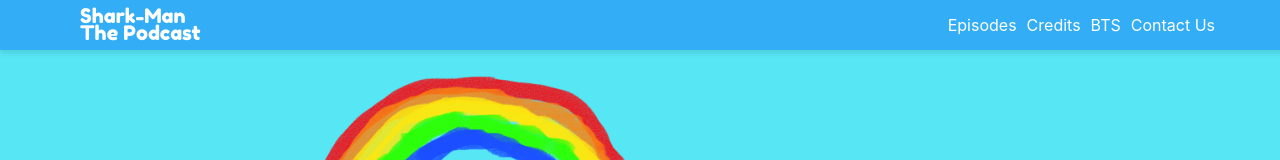
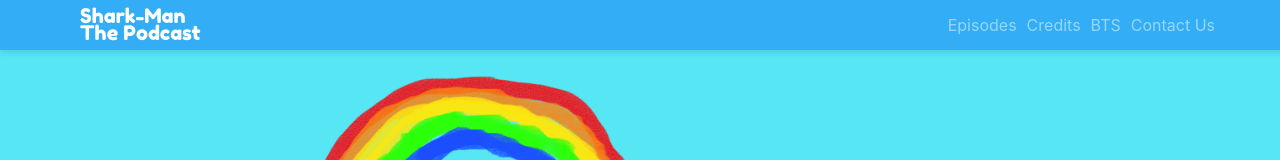
Before and after one commit to dustatron/shark-man-the-podcast, a Next.js app in the folder web/: page /admin in a window 1280 px wide. Shown: the top 160 px of the page. Built offline with nearby package versions, Linux system fonts and the light colour scheme.

Commit message:
fix navbar menu styling.

```diff
--- a/web/components/NavMenu.js
+++ b/web/components/NavMenu.js
@@ -4,15 +4,13 @@ import Link from 'next/link';
 import { Navbar, Nav, Container } from 'react-bootstrap';
 
 const NavMenu = () => {
-  // const [selected, setSelected] = useState('/');
-
-  const handleClick = (select) => {
-    console.log('click');
-    // setSelected(select);
-  };
-
   return (
-    <Navbar collapseOnSelect expand='lg' className={s['navbar']} fixed='top'>
+    <Navbar
+      collapseOnSelect
+      expand='lg'
+      className={s['navbar']}
+      fixed='top'
+      variant='dark'>
       <Container>
         <Navbar.Brand className={s['navbar-brand']}>
           <Link href='/'>
@@ -27,27 +25,25 @@ const NavMenu = () => {
           id='responsive-navbar-nav'
           className={s['navbar-menu']}>
           <Nav className='ml-auto'>
-            <Nav.Link className={s['navbar-menu-item']}>
-              <Link href='/'>
-                <a onClick={() => handleClick('/')}>Episodes</a>
+            <Link href='/' passHref>
+              <Nav.Link className={s['navbar-menu-item']}>Episodes</Nav.Link>
             </Link>
+            <Link href='/credits' passHref>
+              <Nav.Link as='span' className={s['navbar-menu-item']}>
+                Credits
               </Nav.Link>
-            <Nav.Link className={s['navbar-menu-item']}>
-              <Link href='/credits'>
-                <a onClick={() => handleClick('/')}>Credits</a>
             </Link>
+
+            <Link href='/bts' passHref>
+              <Nav.Link as='span' className={s['navbar-menu-item']}>
+                BTS
               </Nav.Link>
-
-            <Nav.Link className={s['navbar-menu-item']}>
-              <Link href='/bts'>
-                <a onClick={() => handleClick('/bts')}>BTS</a>
             </Link>
+            <Link href='/contact' passHref>
+              <Nav.Link as='span' className={s['navbar-menu-item']}>
+                Contact Us
               </Nav.Link>
-            <Nav.Link className={s['navbar-menu-item']}>
-              <Link href='/contact'>
-                <a>Contact Us</a>
             </Link>
-            </Nav.Link>
           </Nav>
         </Navbar.Collapse>
       </Container>
```
Lines whose indentation alone changed are shown as unchanged.
